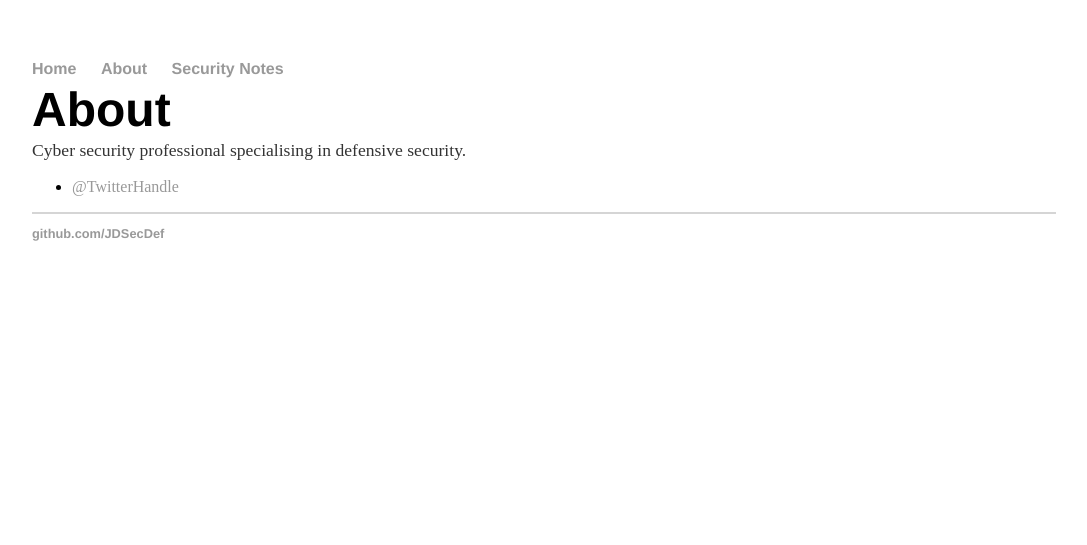
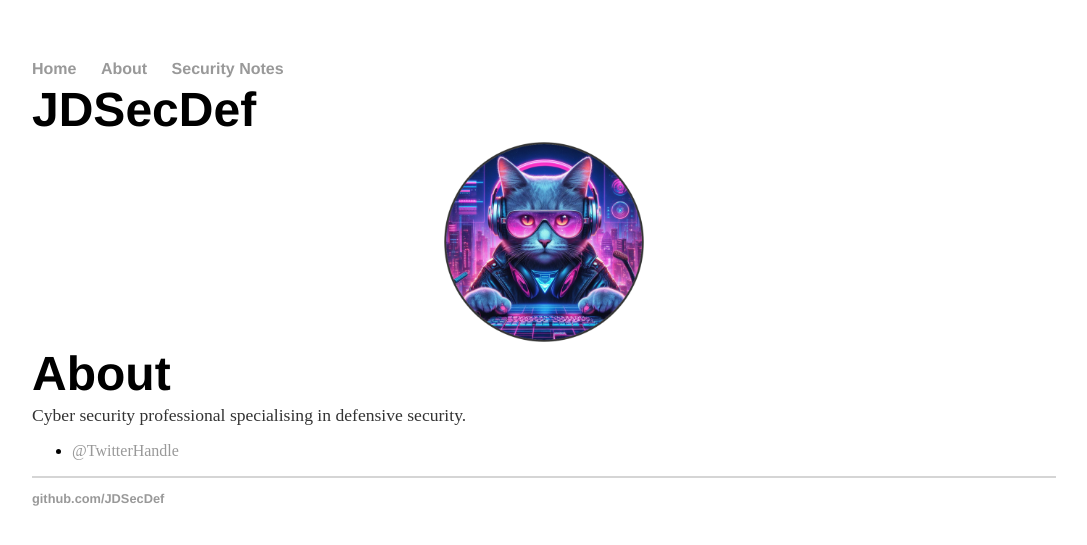
Before and after one commit to JDSecDef/JDSecDef.github.io, a Jekyll site: the page built from about/index.html, in a window 1280 px wide. Shown: the top 545 px of the page, without its empty margins (96-1183 px from the left). Built offline with Jekyll 4.4.1, drawn with Linux system fonts in a browser that asks for light colours.

Commit message:
Minor updates

```diff
--- a/_layouts/default.html
+++ b/_layouts/default.html
@@ -13,6 +13,9 @@
 	        		<li><a href="/blog">Security Notes</a></li>
 	    		</ul>
 			</nav>
+			<div class="blurb">
+				<h1>JDSecDef</h1><img src="https://jdsecdef.github.io/assets/CatCircle.png">
+			</div>
 			<div class="container">
 
 			{{ content }}
--- a/index.html
+++ b/index.html
@@ -2,6 +2,3 @@
 layout: default
 title: JDSecDef
 ---
-<div class="blurb">
-	<h1>JDSecDef</h1><img src="https://jdsecdef.github.io/assets/CatCircle.png">
-</div>
```
